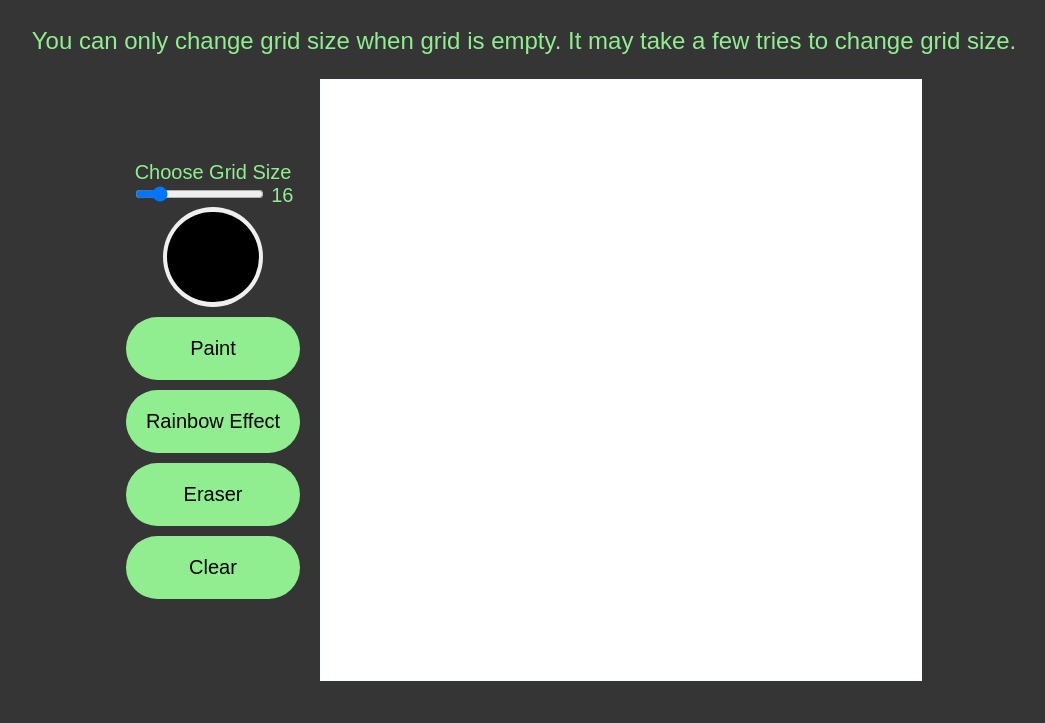
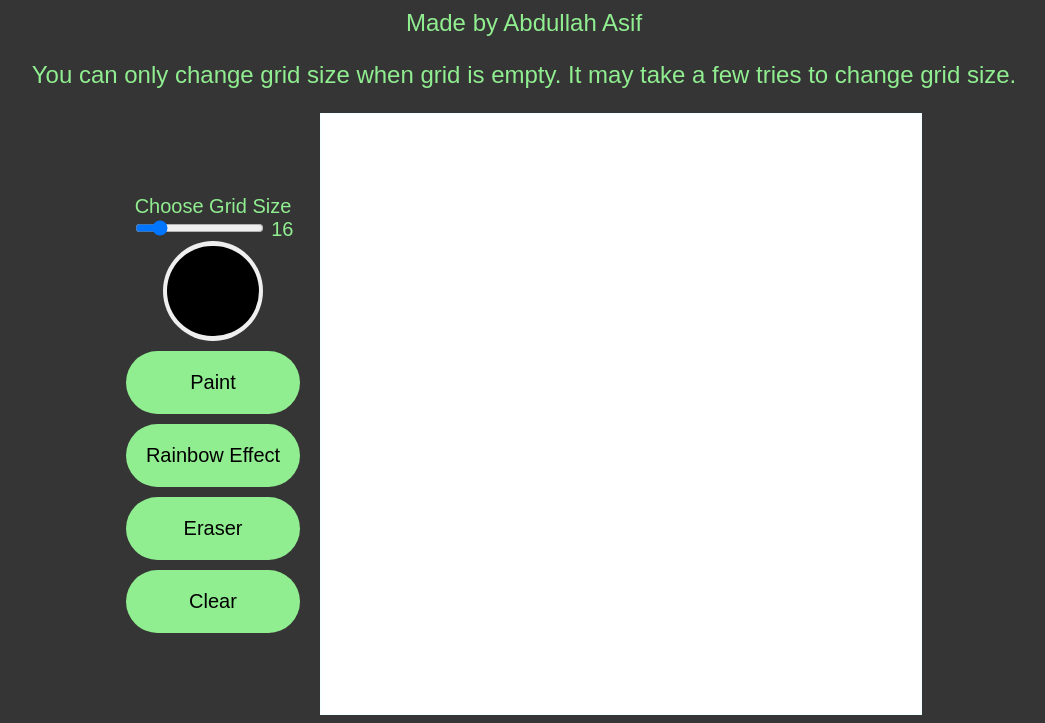
Before and after one commit to Abdullah-A4/Etch-a-sketch, a plain HTML site: page index.html in a window 1280 px wide. Shown: the part 81-804 px from the top of the page, without its empty margins (116-1161 px from the left). Drawn offline with Linux system fonts and the light colour scheme.

Commit message:
Made Credits

```diff
--- a/index.html
+++ b/index.html
@@ -9,9 +9,9 @@
 </head>
 <body ondragstart="return false;" ondrop="return false;">
     <div class='heading'>Etch-A-Sketch </div>
-        <br>
-        <p class ="description">You can only change grid size when grid is empty.
-        It may take a few tries to change grid size.</p>
+    <p class="description">Made by Abdullah Asif</p>
+    <p class ="description">You can only change grid size when grid is empty.
+    It may take a few tries to change grid size.</p>
     <div class="mainElement">
         <div class="options">
             <div class='selection'>
```
